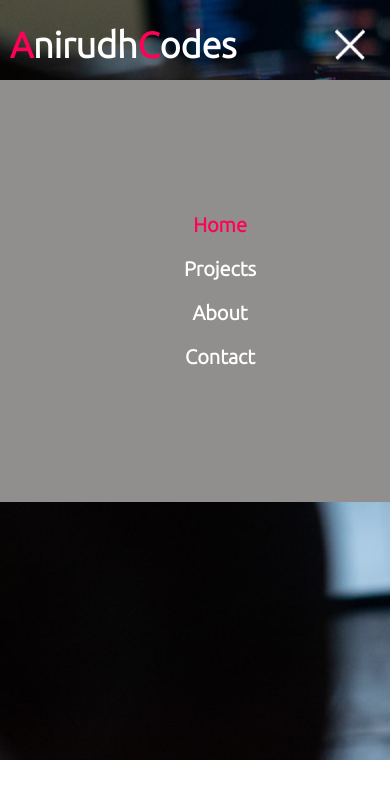
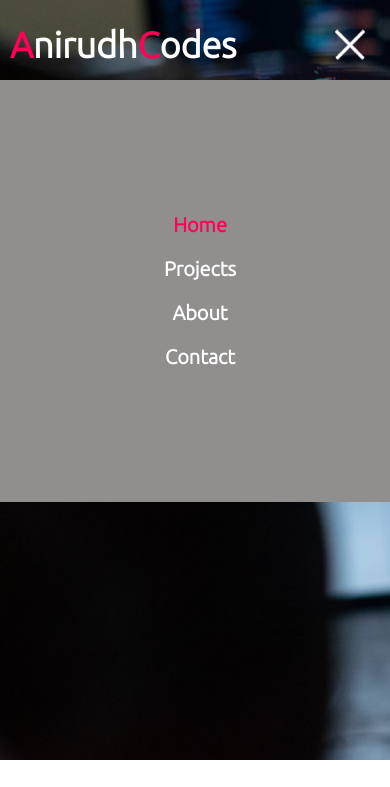
Before and after one commit to AnirudhS12/anirudhSemwal012.github.io, a plain HTML site: page index.html in a window 390 px wide. Both pictures are taken after a click on the element 350 px from the left and 45 px from the top of the page. Shown: the top 787 px of the page. Drawn offline with Linux system fonts and the light colour scheme; no server answers; a web font is replaced by a local one.

Commit message:
Update style.css

```diff
--- a/style.css
+++ b/style.css
@@ -280,7 +280,7 @@ img
         height: 50%;
         position: fixed;
         top: 50px;
-        left: 0;
+        left: -20px;
         background: rgb(145, 142, 142);
         display: flex;
         justify-content: center;
```
